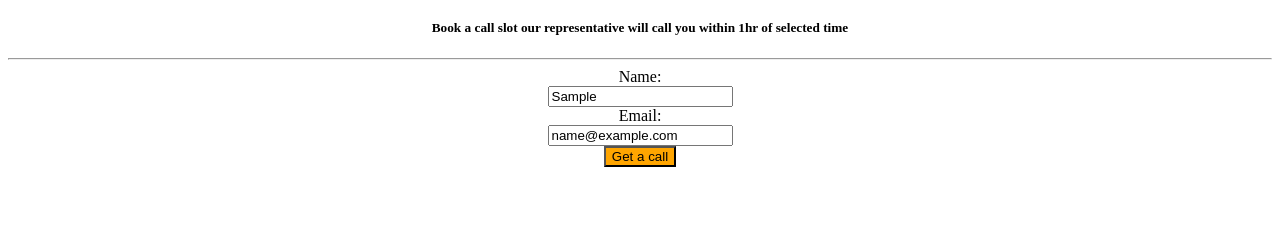
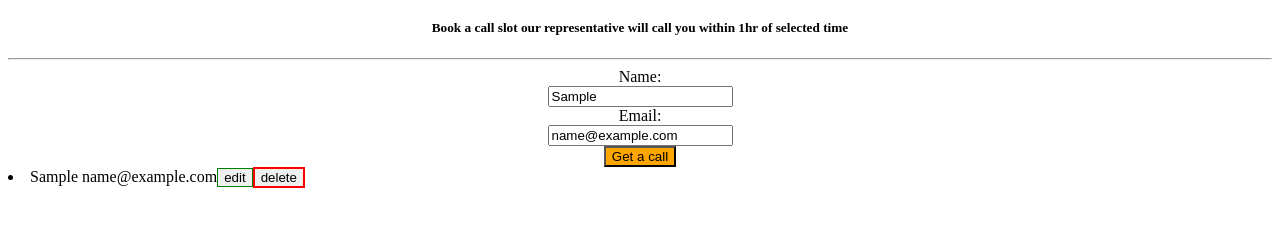
Before and after one commit to shilpa-mulge/GitStart, a plain HTML site: page newUser.html in a window 1280 px wide. Both pictures are taken after typing "Sample", "name@example.com" into the empty fields and a click on the input "Get a call". Shown: the part 61-288 px from the top of the page. Drawn offline with Linux system fonts and the light colour scheme.

Commit message:
l commit

```diff
--- a/newUser.html
+++ b/newUser.html
@@ -20,7 +20,7 @@
 
 </head>
 
-<body>
+<body id="bdy">
 
 
 
@@ -47,14 +47,33 @@
 </form>
 
 <Script>
+
     function register(event){
         event.preventDefault()
+
         var name=event.target.Name.value;
         var email=event.target.email.value;
         let myobj={name:name, email:email}
-        let myobjSerialized=JSON.stringify(myobj)
-        localStorage.setItem('myobj',myobjSerialized)
-    }
+      var serialization=JSON.stringify(myobj)
+        localStorage.setItem(myobj.email,serialization);
+        var list=document.createElement('li')
+        list.classNmae='list'
+        list.appendChild(document.createTextNode(myobj.name+" "+myobj.email))
+    var bdy=document.getElementById('bdy')
+    bdy.appendChild(list)
+
+    //create btn
+    var deleteBtn = document.createElement('button');
+    deleteBtn.appendChild(document.createTextNode('delete'));
+    var editBtn=document.createElement('button')
+    editBtn.style.border='solid 1px green'
+    deleteBtn.style.border='solid 2px red'
+    editBtn.appendChild(document.createTextNode('edit'))
+    list.appendChild(editBtn)
+    list.appendChild(deleteBtn);
+
+         }
+
 </Script>
 
 </body>
```
